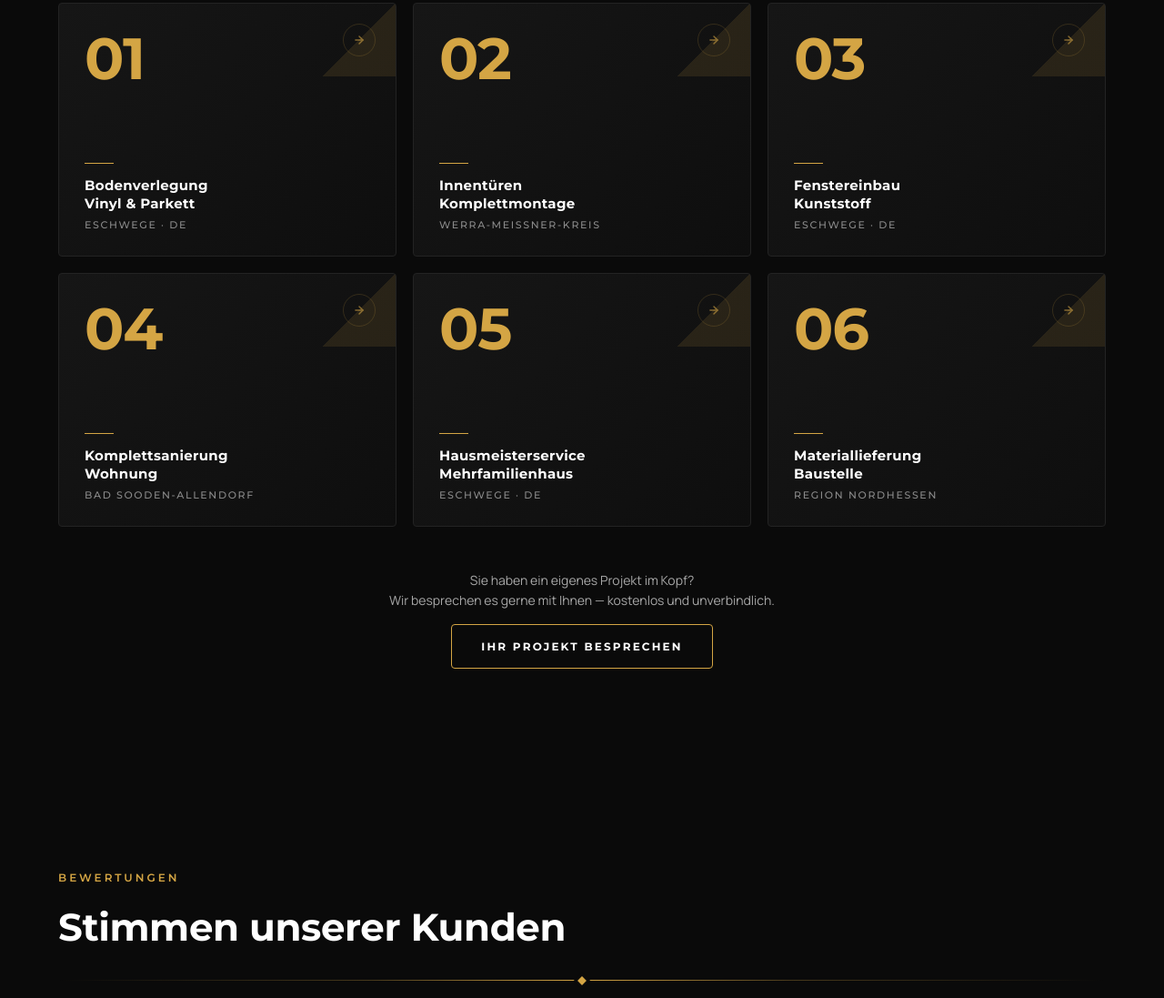
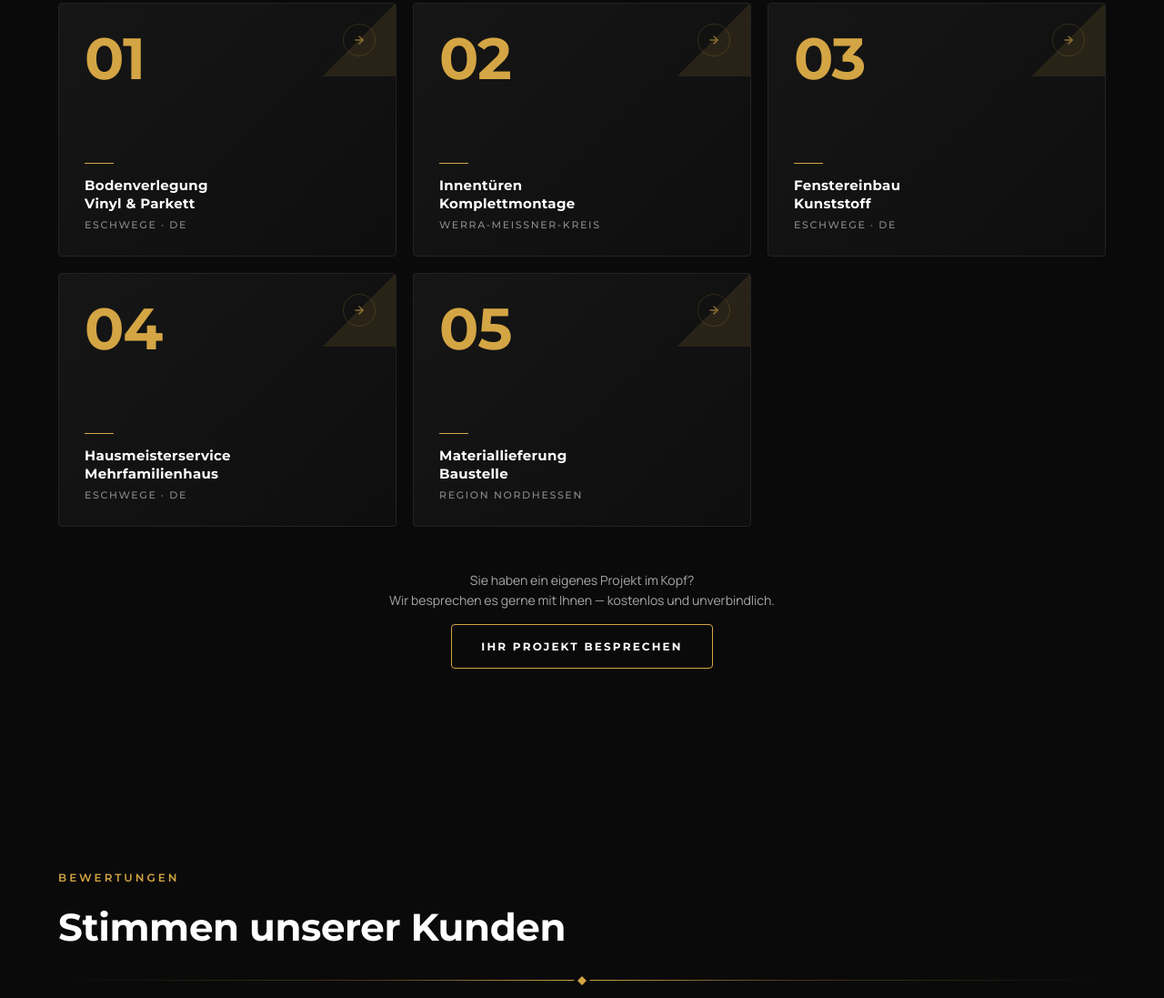
Before and after one commit to tovsaa/BauService, a plain HTML site: page index.html in a window 1280 px wide. Shown: the part 2626-3723 px from the top of the page at 91% size. Drawn offline with Linux system fonts and the light colour scheme.

Commit message:
Add files via upload

```diff
--- a/index.html
+++ b/index.html
@@ -2826,27 +2826,13 @@
             </svg>
           </span>
           <div class="project-meta">
-            <div class="project-type">Komplettsanierung<br>Wohnung</div>
-            <div class="project-location">Bad Sooden-Allendorf</div>
-          </div>
-        </article>
-
-        <article class="project-tile">
-          <div class="project-num">05</div>
-          <span class="project-view" aria-hidden="true">
-            <svg viewBox="0 0 24 24" fill="none" stroke="currentColor" stroke-width="2.5" stroke-linecap="round" stroke-linejoin="round">
-              <line x1="5" y1="12" x2="19" y2="12"/>
-              <polyline points="12 5 19 12 12 19"/>
-            </svg>
-          </span>
-          <div class="project-meta">
             <div class="project-type">Hausmeisterservice<br>Mehrfamilienhaus</div>
             <div class="project-location">Eschwege · DE</div>
           </div>
         </article>
 
         <article class="project-tile">
-          <div class="project-num">06</div>
+          <div class="project-num">05</div>
           <span class="project-view" aria-hidden="true">
             <svg viewBox="0 0 24 24" fill="none" stroke="currentColor" stroke-width="2.5" stroke-linecap="round" stroke-linejoin="round">
               <line x1="5" y1="12" x2="19" y2="12"/>
```
